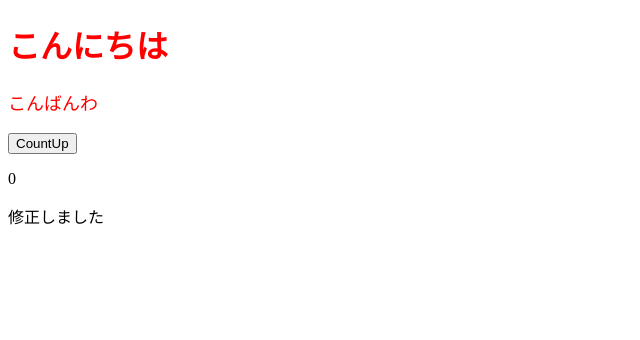
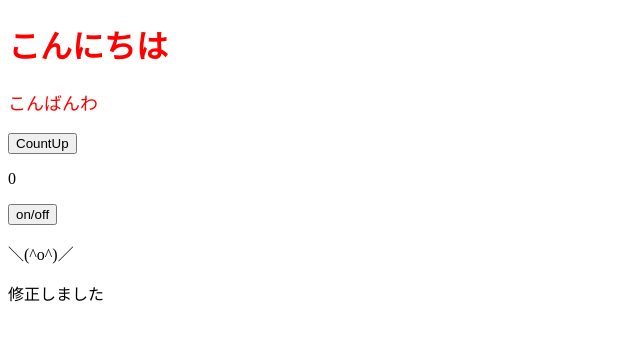
Before and after one commit to okutaku/codesandbox, a React (Create React App) app: page / in a window 1280 px wide. Shown: the top 340 px of the page, without its empty margins (0-640 px from the left). Built offline with nearby package versions, Linux system fonts and the light colour scheme.

Commit message:
再レンダリングの練習（if文）

```diff
--- a/src/App.js
+++ b/src/App.js
@@ -2,12 +2,32 @@ import React, { useState } from "react";
 import ColorfulMessage from "./components/ColorfulMessage";
 
 const App = () => {
+  console.log("さいしょ");
+  //値がかわると再レンダリングされる
+  //おおきくなってくると遅くなってきてしまうので再レンダリング処理をなくすことをしていく
+  //stateの変更、propsの中身の変更,親のコンポーネントが変更になった場合
+  //useStateを使ってstateをする
+  //最初の引数に変数名、変更するための関数　（）の中は初期値を設定できる
+  const [num, setNum] = useState(0);
+  const [faceShowFlag, setFaceShowFlag] = useState(true);
+
   const onClickCountUp = () => {
     setNum(num + 1);
   };
-  //useStateを使ってstateをする
-  //最初の引数に変数名、変更するための関数　（）の中は初期値を設定できる
-  const [num, setNum] = useState(0);
+  const onClickSwitchShowFlag = () => {
+    setFaceShowFlag(!faceShowFlag);
+  }
+
+  if(num > 0){
+    if (num % 3 === 0){
+      faceShowFlag || setFaceShowFlag(true);
+      //三項演算子,ifの処理をいれないと右が毎回trueに切り替わり再レンダリングがたくさん行われる
+      //再レンダリング処理エラーが出たときは、stateあたりを見る
+    } else {
+      faceShowFlag && setFaceShowFlag(false);
+    }
+  }
+
   return (
     // スタイルを指定する場合は２種類あり、{}で中身を書くか、定数宣言してから中身を書いていくか
     <>
@@ -15,6 +35,8 @@ const App = () => {
       <ColorfulMessage color="red">こんばんわ</ColorfulMessage>
       <button onClick={onClickCountUp}>CountUp</button>
       <p>{num}</p>
+      <button onClick={onClickSwitchShowFlag}>on/off</button>
+      {faceShowFlag && <p>＼(^o^)／</p>}
     </>
   );
 };
```
